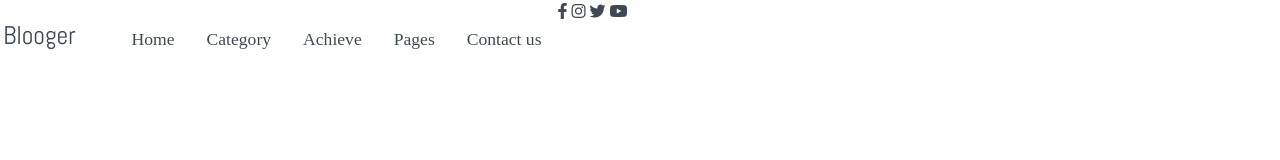
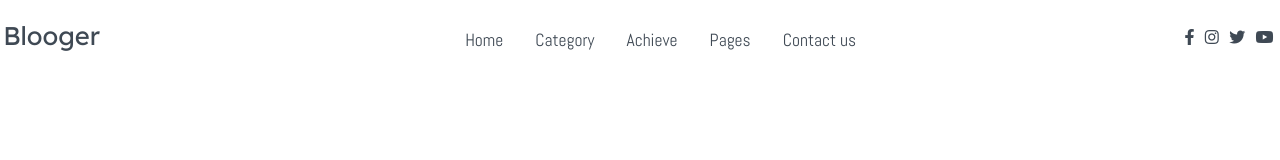
Before and after one commit to tianna1121/web-blooger, a plain HTML site: page index.html in a window 1280 px wide. Drawn offline with Linux system fonts and the light colour scheme.

Commit message:
set the hover effect of links & icons. fix the .social css

```diff
--- a/css/Style.css
+++ b/css/Style.css
@@ -9,6 +9,13 @@ body {
 :root {
   /* Theme colors*/
   --text-grey: #3f4954;
+  --text-light: #686666da;
+  --bg-color: #0f0f0f;
+  --white: #ffffff;
+  --midnight: #104f55;
+
+  /* gradient color */
+  --sky: linear-gradient(120deg, #a1c4fd 0%, #c2e9fb 100%);
 
   /* theme font-family */
   --Abel: "Abel", cursive;
@@ -44,7 +51,7 @@ ul {
   overflow: hidden;
 }
 
-.nav.nav-menu {
+.nav .nav-menu {
   justify-content: space-between;
 }
 
@@ -57,16 +64,33 @@ ul {
   padding: 1.6rem 1rem;
   font-size: 1.1rem;
   position: relative;
+  font-family: var(--Abel);
+}
+
+.nav .nav-items .nav-link:hover {
+  background-color: var(--midnight);
+}
+
+.nav .nav-items .nav-link:hover a {
+  color: white;
 }
 
 .nav .nav-brand a {
   font-size: 1.6rem;
   padding: 1rem 0;
   display: block;
-  font-family: var(--Abel);
+  font-family: var(--Lexend);
 }
 
 .nav .social {
   padding: 1.4rem 0;
 }
+
+.nav .social i {
+  padding: 0.2rem;
+}
+
+.nav .social i:hover {
+  color: #a1c4cf;
+}
 /*------x-------- nav -----------x------*/
--- a/index.html
+++ b/index.html
@@ -38,7 +38,7 @@
             </li>
           </ul>
         </div>
-        <div class="socal text-grey">
+        <div class="social text-grey">
           <a href="#"><i class="fab fa-facebook-f"></i></a>
           <a href="#"><i class="fab fa-instagram"></i></a>
           <a href="#"><i class="fab fa-twitter"></i></a>
```
